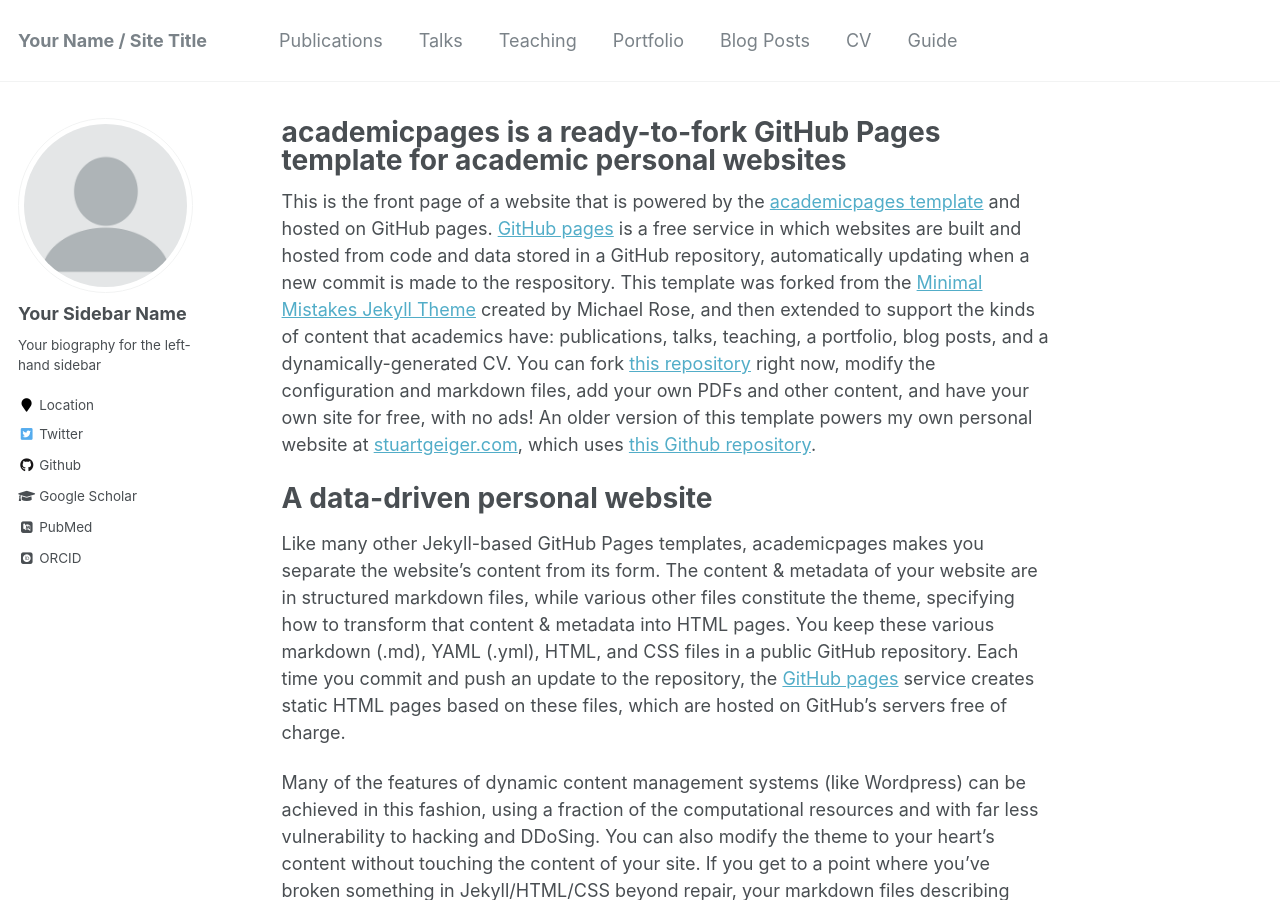
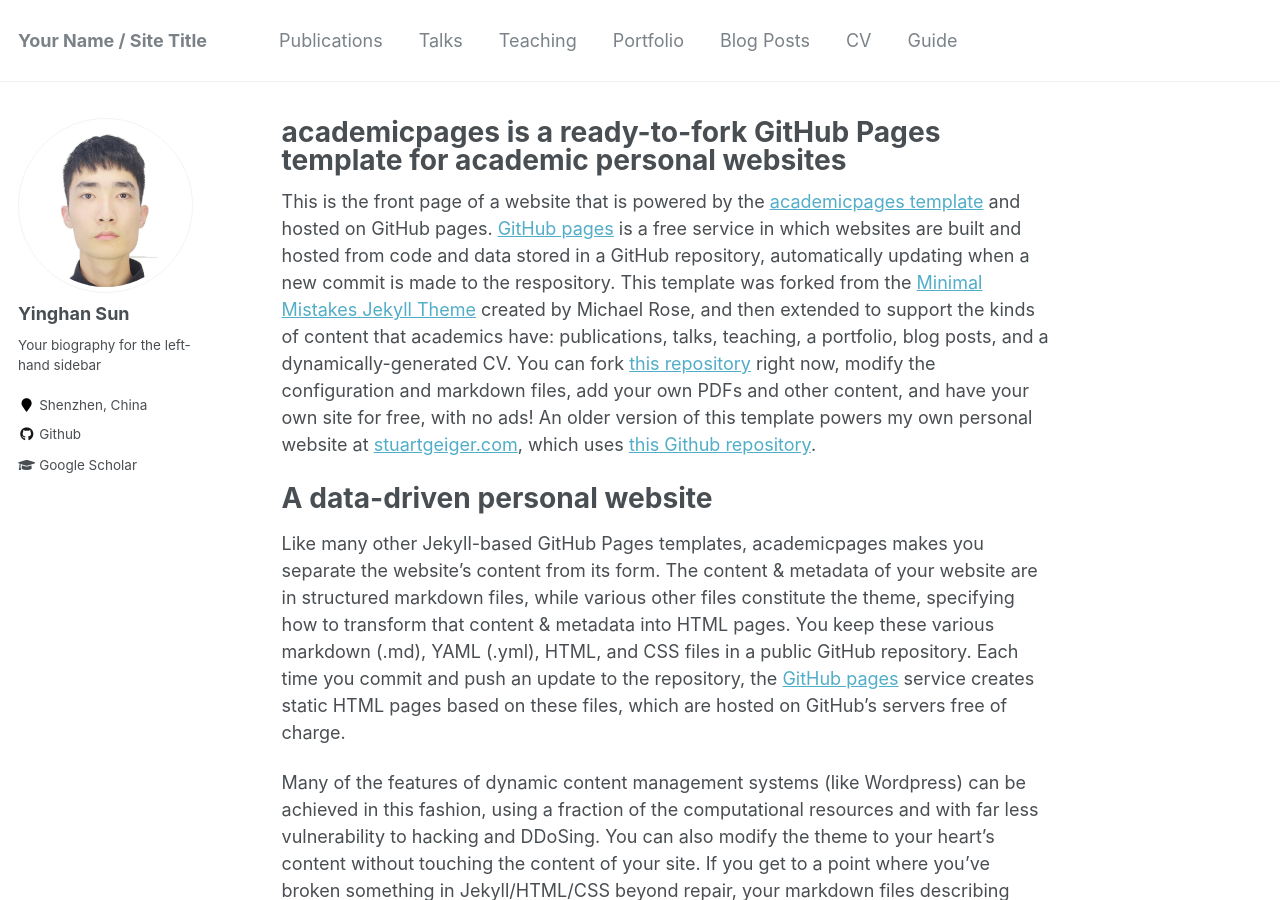
Before and after one commit to yinghansun/yinghansun.github.io, a Jekyll site: the page built from _pages/about.md, in a window 1280 px wide and 900 px high. Built offline with Jekyll 4.4.1, drawn with Linux system fonts in a browser that asks for light colours; some web fonts are replaced.

Commit message:
update basic infomations

```diff
--- a/_config.yml
+++ b/_config.yml
@@ -80,13 +80,13 @@ analytics:
 
 # Site Author
 author:
-  name             : "Your Sidebar Name"
-  avatar           : "profile.png"
+  name             : "Yinghan Sun"
+  avatar           : "photoc.jpg"
   bio              : "Your biography for the left-hand sidebar"
-  location         : "Location"
+  location         : "Shenzhen, China"
   employer         :
-  pubmed           : "https://www.ncbi.nlm.nih.gov/pubmed/?term=john+snow"
-  googlescholar    : "http://yourfullgooglescholarurl.com"
+  pubmed           : # "https://www.ncbi.nlm.nih.gov/pubmed/?term=john+snow"
+  googlescholar    : "https://scholar.google.com/citations?&user=JMWpFqQAAAAJ"
   email            :
   researchgate     :  # example: "https://www.researchgate.net/profile/yourprofile"
   uri              :
@@ -96,20 +96,20 @@ author:
   flickr           :
   facebook         :
   foursquare       :
-  github           : "academicpages"
+  github           : "https://github.com/yinghansun"
   google_plus      :
   keybase          :
   instagram        :
   impactstory      : #"https://profiles.impactstory.org/u/xxxx-xxxx-xxxx-xxxx"
   lastfm           :
   linkedin         :
-  orcid            : "http://orcid.org/yourorcidurl"
+  orcid            : # "http://orcid.org/yourorcidurl"
   pinterest        :
   soundcloud       :
   stackoverflow    : # http://stackoverflow.com/users/123456/username
   steam            :
   tumblr           :
-  twitter          : "replacethistwitterhandle"
+  twitter          : # "replacethistwitterhandle"
   vine             :
   weibo            :
   xing             :
```
Also changed, not shown: images/photoc.jpg (added).
